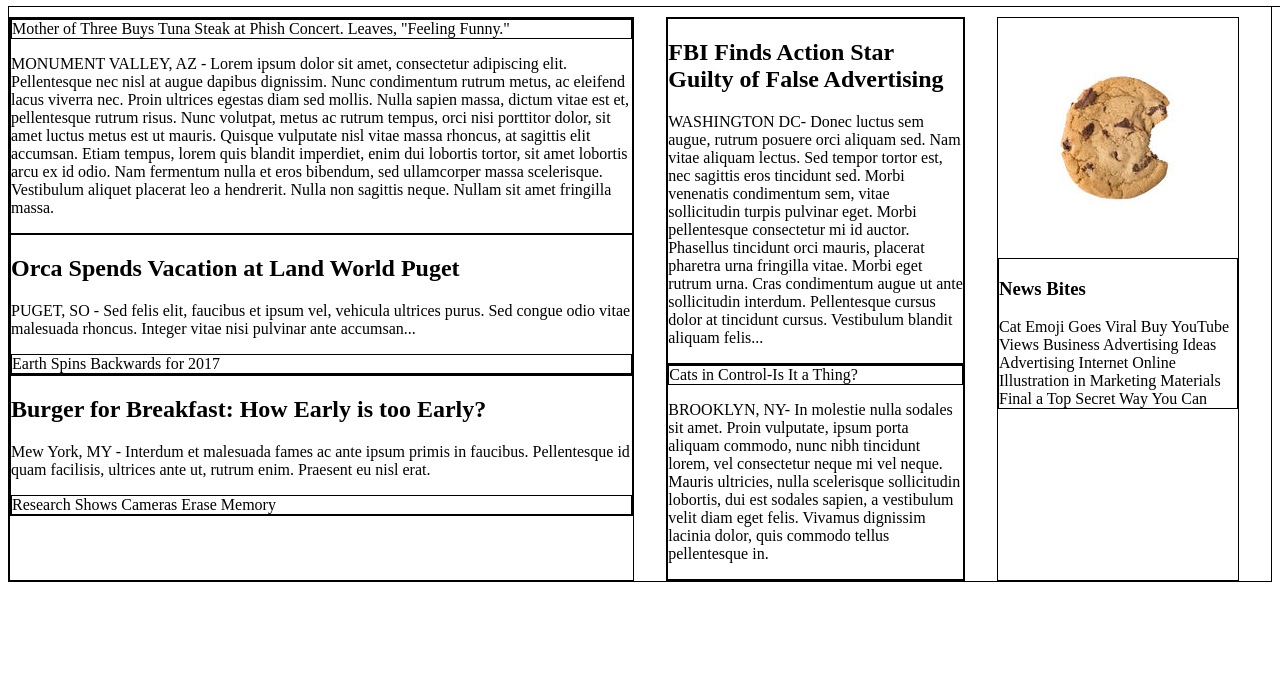
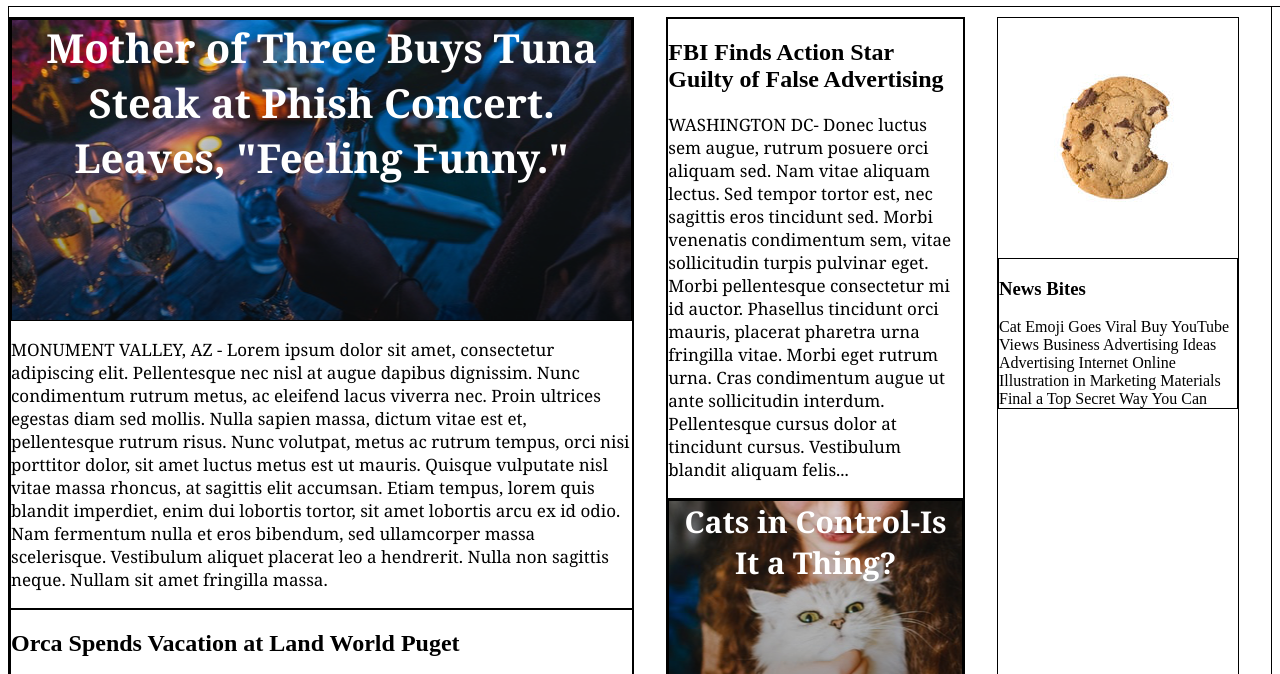
Before and after one commit to kennyrudolph/MyTimes, a plain HTML site: page index.html in a window 1280 px wide. Shown: the part 82-756 px from the top of the page. Drawn offline with Linux system fonts and the light colour scheme.

Commit message:
Add images and text styles

```diff
--- a/Resources/CSS/style.css
+++ b/Resources/CSS/style.css
@@ -47,6 +47,7 @@ div {
   border: 1px solid black;
 }
         /* beginnging of content & column styles */
+        /* content layout and flex styles */
 .content {
   padding-top: 90px;
   display: flex;
@@ -69,3 +70,40 @@ div {
 .column.small {
   width: 240px;
 }
+        /* background images and headline styles */
+.image-content {
+  display: flex;
+  flex-direction: column;
+  /* justify-content: center; */
+  text-align: center;
+
+  height: 300px;
+
+  font-family: Georgia;
+  font-weight: bold;
+  font-size: 30px;
+  color: white;
+}
+
+.lead-story .image-content {
+  background-image: url("../images/img-story-main.png");
+  font-size: 40px;
+}
+
+.fall-cancelled.image-content {
+  background-image: url("../images/img-story-2.png")
+}
+
+.pop-culture.image-content {
+  background-image: url("../images/img-story-3.png");
+}
+
+.cat-ceo.image-content {
+  background-image: url("../images/img-story-1.png");
+}
+        /* story text style */
+p {
+  font-family: Georgia;
+  font-size: 17px;
+  color: black;
+}
--- a/index.html
+++ b/index.html
@@ -38,7 +38,7 @@
         <div class="story">
           <h2>Orca Spends Vacation at Land World Puget</h2>
           <p>PUGET, SO - Sed felis elit, faucibus et ipsum vel, vehicula ultrices purus. Sed congue odio vitae malesuada rhoncus. Integer vitae nisi pulvinar ante accumsan...</p>
-          <div class="image-content">
+          <div class="fall-cancelled image-content">
             <span>Earth Spins Backwards for 2017</span>
           </div>
         </div> <!-- end of 1st large story -->
@@ -46,7 +46,7 @@
         <div class="story">
           <h2>Burger for Breakfast: How Early is too Early?</h2>
           <p>Mew York, MY - Interdum et malesuada fames ac ante ipsum primis in faucibus. Pellentesque id quam facilisis, ultrices ante ut, rutrum enim. Praesent eu nisl erat.</p>
-          <div class="image-content">
+          <div class="pop-culture image-content">
               <span>Research Shows Cameras Erase Memory</span>
           </div>
         </div> <!-- end of 2nd large story -->
@@ -62,7 +62,7 @@
         </div> <!-- end of 1st medium story -->
 
         <div class="story">
-          <div class="image-content">
+          <div class="cat-ceo image-content">
             <span>Cats in Control-Is It a Thing?</span>
           </div>
           <p>BROOKLYN, NY- In molestie nulla sodales sit amet. Proin vulputate, ipsum porta aliquam commodo, nunc nibh tincidunt lorem, vel consectetur neque mi vel neque. Mauris ultricies, nulla scelerisque sollicitudin lobortis, dui est sodales sapien, a vestibulum velit diam eget felis. Vivamus dignissim lacinia dolor, quis commodo tellus pellentesque in.</p>
```
